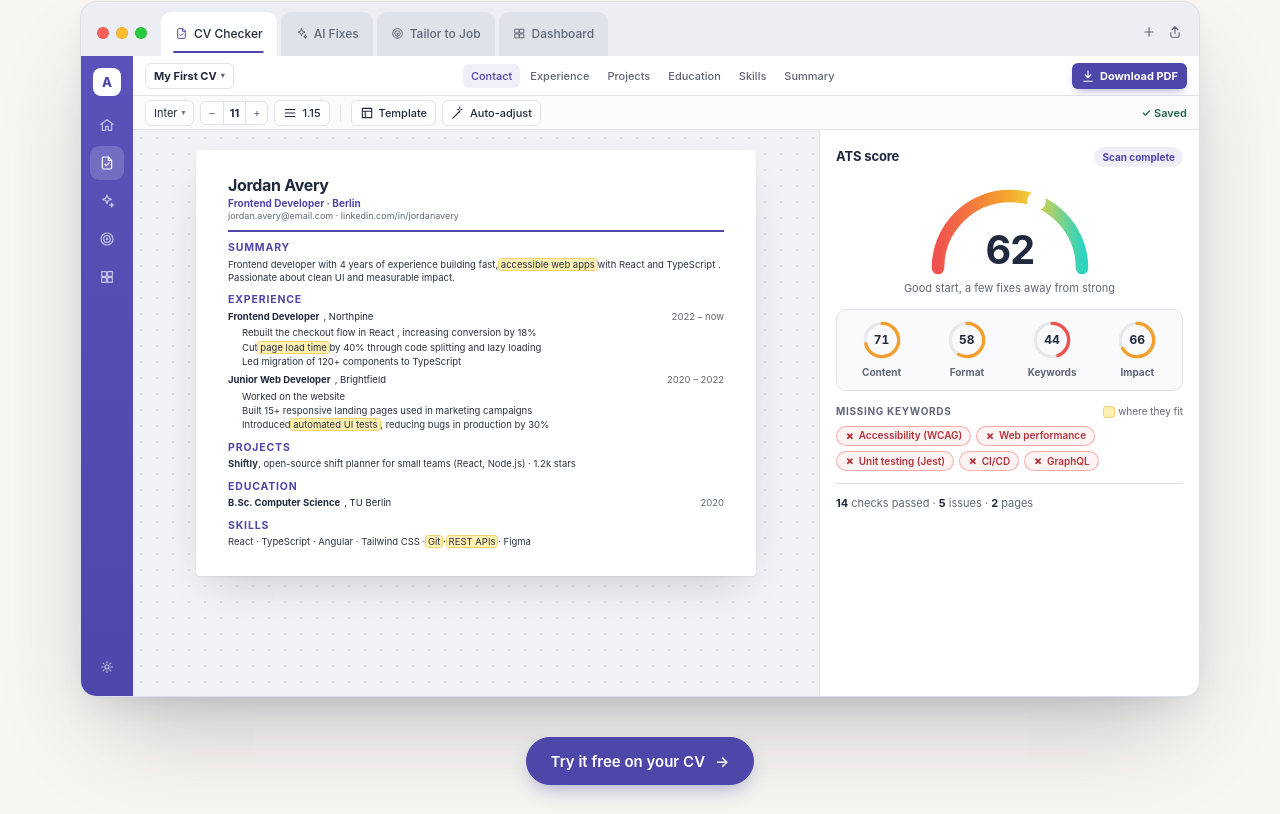
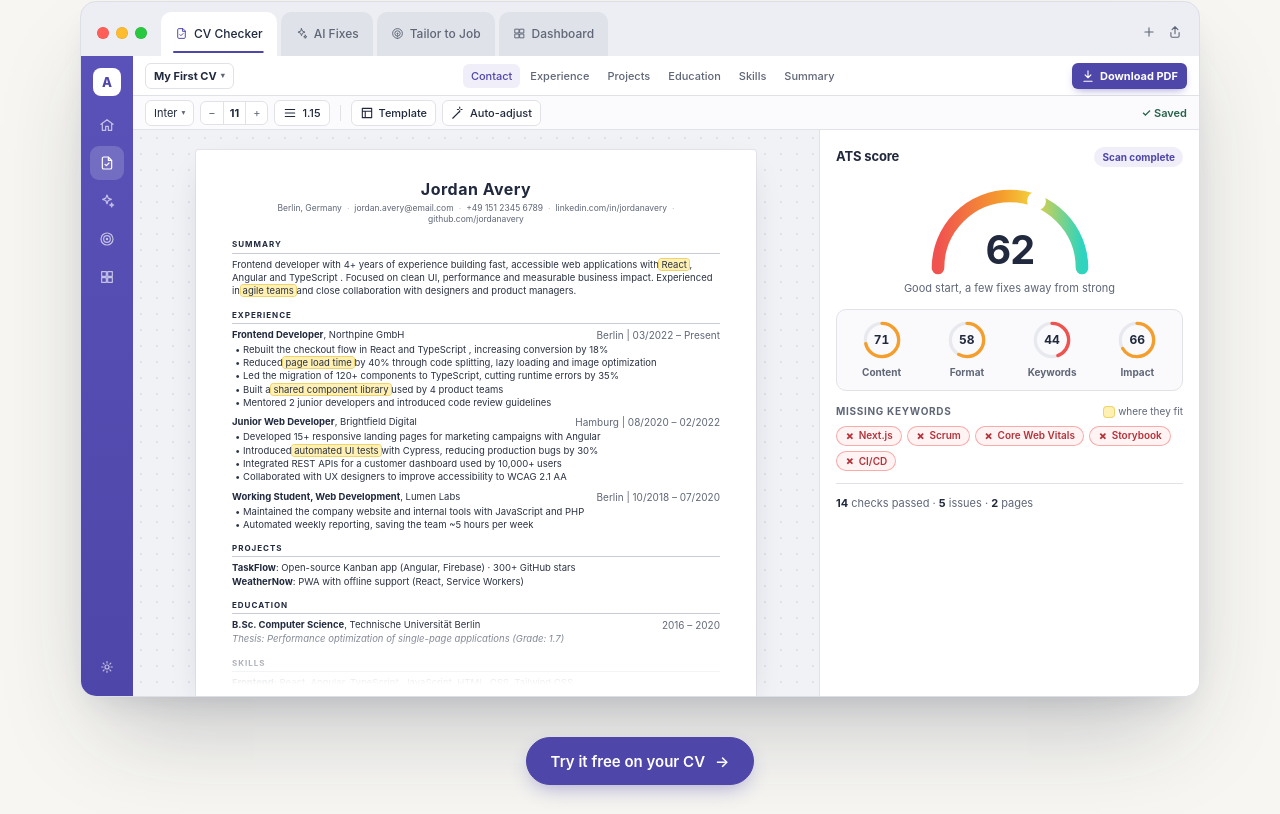
Before and after one commit to rayan9brx/ai-application-assistant, an Angular app in the folder frontend/: page / in a window 1280 px wide. Shown: the part 786-1600 px from the top of the page. Built offline with nearby package versions, Linux system fonts and the light colour scheme.

Commit message:
style: realistic cv in demo window

```diff
--- a/frontend/src/app/demo-window-cv.scss
+++ b/frontend/src/app/demo-window-cv.scss
@@ -1,18 +1,22 @@
-/* The CV page shown in the left of the demo app. */
+/* The CV page shown in the left of the demo app: an A4-style sheet cut off by the window edge. */
 .canvas { display: flex; justify-content: center; min-width: 0; min-height: 0; overflow: hidden; padding: 20px 24px 0; background: #f1f2f6; background-image: radial-gradient(#dfe1e8 1px, transparent 1px); background-size: 16px 16px; }
-.paper { width: 100%; max-width: 560px; height: max-content; padding: 26px 32px 28px; border-radius: 4px; background: #fff; color: #2b3242; box-shadow: 0 1px 2px #20293d14, 0 18px 40px -16px #20293d38; font-size: 9.5px; line-height: 1.4; }
+.paper { position: relative; width: 100%; max-width: 560px; min-height: 0; overflow: hidden; padding: 30px 36px 0; border-radius: 3px 3px 0 0; background: #fff; color: #2b3242; box-shadow: 0 0 0 1px #20293d0f, 0 12px 32px -12px #20293d38; font-size: 9.5px; line-height: 1.4; }
+.paper::after { content: ''; position: absolute; right: 0; bottom: 0; left: 0; z-index: 3; height: 72px; background: linear-gradient(#fff0, #fff 85%); pointer-events: none; }
 .paper p { margin: 0; }
-.paper ul { margin: 3px 0 0; padding-left: 14px; }
-.paper li { position: relative; margin-bottom: 1px; }
-.paper li::marker { color: var(--accent); }
-.cv-header { margin-bottom: 2px; padding-bottom: 8px; border-bottom: 2px solid var(--accent); }
-.cv-name { color: var(--ink); font-size: 16px; font-weight: 750; letter-spacing: -.02em; line-height: 1.2; }
-.cv-role { color: var(--accent); font-size: 10px; font-weight: 650; }
-.cv-contact { color: var(--muted); font-size: 9px; }
-.cv-head { margin-top: 9px !important; margin-bottom: 2px !important; color: var(--accent); font-size: 10.5px; font-weight: 750; letter-spacing: .08em; text-transform: uppercase; }
-.cv-job + .cv-job { margin-top: 5px; }
-.cv-job-title { display: flex; gap: 4px; color: var(--ink); }
-.cv-job-title span { margin-left: auto; color: var(--muted); white-space: nowrap; }
+.paper b { color: var(--ink); font-weight: 650; }
+.cv-header { margin-bottom: 10px; text-align: center; }
+.cv-name { color: var(--ink); font-size: 16px; font-weight: 700; letter-spacing: .03em; line-height: 1.2; }
+.cv-contact { display: flex; flex-wrap: wrap; justify-content: center; gap: 0 5px; margin-top: 3px !important; color: var(--muted); font-size: 8.5px; }
+.sep { color: #b7bbc6; }
+.cv-section { margin-top: 9px; }
+.cv-head { margin: 0 0 4px; padding-bottom: 2px; border-bottom: .75px solid #c9ccd6; color: var(--ink); font-size: 11px; font-weight: 700; font-variant-caps: all-small-caps; letter-spacing: .09em; line-height: 1.3; }
+.cv-entry + .cv-entry { margin-top: 6px; }
+.cv-row { display: flex; justify-content: space-between; gap: 10px; }
+.cv-meta { flex: none; color: var(--muted); white-space: nowrap; }
+.paper ul { margin: 1px 0 0; padding: 0; list-style: none; }
+.paper li { position: relative; padding-left: 11px; }
+.paper li::before { content: '•'; position: absolute; left: 3px; color: #2b3242; }
+.cv-note { color: var(--muted); font-style: italic; }
 
 /* Highlights driven by the side panel. */
 mark { margin: 0 -2px; padding: 0 2px; border-radius: 3px; background: transparent; color: inherit; transition: background-color .45s ease, box-shadow .45s ease, color .45s ease; }
@@ -36,7 +40,7 @@ mark[data-tone='ok'] { background: #daf3e5; box-shadow: 0 0 0 1px #9fd9b8; color
 
 @media (max-width: 1100px) {
   .canvas { padding: 20px 18px 0; }
-  .paper { padding: 22px 24px; font-size: 9px; }
+  .paper { padding: 24px 26px 0; font-size: 9px; }
 }
 
 @media (prefers-reduced-motion: reduce) {
--- a/frontend/src/app/demo-window.html
+++ b/frontend/src/app/demo-window.html
@@ -89,27 +89,36 @@
             <article class="paper">
               <header class="cv-header">
                 <p class="cv-name">Jordan Avery</p>
-                <p class="cv-role">Frontend Developer · Berlin</p>
-                <p class="cv-contact">jordan.avery&#64;email.com · linkedin.com/in/jordanavery</p>
+                <p class="cv-contact">
+                  @for (item of cv.contact; track item; let last = $last) {
+                    <span>{{ item }}</span>@if (!last) {<span class="sep">·</span>}
+                  }
+                </p>
               </header>
 
-              <p class="cv-head">Summary</p>
+              <section class="cv-section">
+                <h4 class="cv-head">Summary</h4>
                 <p><ng-container *ngTemplateOutlet="text; context: { $implicit: cv.summary }" /></p>
+              </section>
 
-              <p class="cv-head">Experience</p>
+              <section class="cv-section">
+                <h4 class="cv-head">Experience</h4>
                 @for (job of cv.jobs; track job.company) {
-                <div class="cv-job">
-                  <p class="cv-job-title"><b>{{ job.role }}</b>, {{ job.company }} <span>{{ job.dates }}</span></p>
+                  <div class="cv-entry">
+                    <p class="cv-row">
+                      <span><b>{{ job.role }}</b>, {{ job.company }}</span>
+                      <span class="cv-meta">{{ job.place }} | {{ job.dates }}</span>
+                    </p>
                     <ul>
                       @for (bullet of job.bullets; track $index) {
                         @if (bullet) {
                           <li><ng-container *ngTemplateOutlet="text; context: { $implicit: bullet }" /></li>
                         } @else {
                           <li class="fix-line" [attr.data-state]="bulletState()">
-                          @if (bulletState() === 'fixed') {
-                            <span [class.flash]="tab().id === 'fixes'">{{ fixedBullet }}</span>
-                          } @else {
-                            <span>{{ weakBullet }}</span>
+                            @switch (bulletState()) {
+                              @case ('original') { <span>{{ originalBullet }}</span> }
+                              @case ('fixed') { <span class="flash">{{ fixedBullet }}</span> }
+                              @default { <span>{{ weakBullet }}</span> }
                             }
                             @if (autoplay && tab().id === 'fixes' && cursor().opacity > 0) {
                               <span
@@ -127,15 +136,40 @@
                     </ul>
                   </div>
                 }
+              </section>
 
-              <p class="cv-head">Projects</p>
-              <p><b>Shiftly</b>, open-source shift planner for small teams (React, Node.js) · 1.2k stars</p>
+              <section class="cv-section">
+                <h4 class="cv-head">Projects</h4>
+                @for (project of cv.projects; track project.name) {
+                  <p><b>{{ project.name }}</b>: {{ project.text }}</p>
+                }
+              </section>
 
-              <p class="cv-head">Education</p>
-              <p class="cv-job-title"><b>B.Sc. Computer Science</b>, TU Berlin <span>2020</span></p>
+              <section class="cv-section">
+                <h4 class="cv-head">Education</h4>
+                <p class="cv-row">
+                  <span><b>{{ cv.education.degree }}</b>, {{ cv.education.school }}</span>
+                  <span class="cv-meta">{{ cv.education.dates }}</span>
+                </p>
+                <p class="cv-note">{{ cv.education.note }}</p>
+              </section>
 
-              <p class="cv-head">Skills</p>
-              <p><ng-container *ngTemplateOutlet="text; context: { $implicit: cv.skills }" /></p>
+              <section class="cv-section">
+                <h4 class="cv-head">Skills</h4>
+                @for (group of cv.skills; track group.label) {
+                  <p class="cv-skill"><b>{{ group.label }}:</b> {{ group.text }}</p>
+                }
+              </section>
+
+              <section class="cv-section">
+                <h4 class="cv-head">Languages</h4>
+                <p>{{ cv.languages }}</p>
+              </section>
+
+              <section class="cv-section">
+                <h4 class="cv-head">Certifications</h4>
+                <p>{{ cv.certifications }}</p>
+              </section>
             </article>
           </div>
 
--- a/frontend/src/app/demo-window.scss
+++ b/frontend/src/app/demo-window.scss
@@ -74,7 +74,7 @@ h2 { max-width: 20ch; font-size: clamp(2rem, 4.4vw, 3.25rem); line-height: 1.05;
 .divider { width: 1px; height: 16px; margin-inline: 4px; background: var(--line); }
 .saved { margin-left: auto; color: var(--success); font-weight: 600; }
 
-.workspace { display: grid; flex: 1; grid-template-columns: minmax(0, 1fr) 380px; min-height: 0; }
+.workspace { display: grid; flex: 1; grid-template-columns: minmax(0, 1fr) 380px; grid-template-rows: minmax(0, 1fr); min-height: 0; }
 .side { position: relative; min-height: 0; overflow: hidden; padding: 16px; border-left: 1px solid var(--line); background: #fff; }
 .panel { animation: panel-in .45s cubic-bezier(.2, .7, .2, 1) both; }
 @keyframes panel-in { from { opacity: 0; transform: translate(16px, 4px); } to { opacity: 1; transform: none; } }
--- a/frontend/src/app/demo-window.ts
+++ b/frontend/src/app/demo-window.ts
@@ -65,58 +65,94 @@ const parse = (source: string): Segment[] =>
       return match ? { text: match[1], mark: match[2] } : { text: part };
     });
 
-const WEAK_BULLET = 'Worked on the website';
+const WEAK_BULLET = 'Worked on the company website';
 const FIXED_BULLET = 'Redesigned 12 product pages in React, improving mobile conversion by 22%';
+/** The real Lumen Labs bullet; the AI Fixes tab swaps in WEAK_BULLET so it has something to rewrite. */
+const ORIGINAL_BULLET = 'Maintained the company website and internal tools with JavaScript and PHP';
 
+/** Marks use `[text|id id…]`; ids are the anchors the Checker and Tailor tabs highlight. */
 const CV = {
+  contact: [
+    'Berlin, Germany',
+    'jordan.avery@email.com',
+    '+49 151 2345 6789',
+    'linkedin.com/in/jordanavery',
+    'github.com/jordanavery',
+  ],
   summary: parse(
-    'Frontend developer with 4 years of experience building fast, [accessible web apps|a11y] with [React|react] and [TypeScript|ts]. Passionate about clean UI and measurable impact.',
+    'Frontend developer with 4+ years of experience building fast, accessible web applications with [React|react nextjs], Angular and [TypeScript|ts]. Focused on clean UI, [performance|perf] and measurable business impact. Experienced in [agile teams|scrum] and close collaboration with designers and product managers.',
   ),
   jobs: [
     {
       role: 'Frontend Developer',
-      company: 'Northpine',
-      dates: '2022 – now',
+      company: 'Northpine GmbH',
+      place: 'Berlin',
+      dates: '03/2022 – Present',
       bullets: [
-        parse('Rebuilt the checkout flow in [React|react], increasing conversion by 18%'),
-        parse('Cut [page load time|perf] by 40% through code splitting and lazy loading'),
-        parse('Led migration of 120+ components to [TypeScript|ts]'),
+        parse('Rebuilt the checkout flow in [React|react] and [TypeScript|ts], increasing conversion by 18%'),
+        parse('Reduced [page load time|vitals] by 40% through code splitting, lazy loading and image optimization'),
+        parse('Led the migration of 120+ components to TypeScript, cutting runtime errors by 35%'),
+        parse('Built a [shared component library|storybook] used by 4 product teams'),
+        parse('Mentored 2 junior developers and introduced code review guidelines'),
       ],
     },
     {
       role: 'Junior Web Developer',
-      company: 'Brightfield',
-      dates: '2020 – 2022',
+      company: 'Brightfield Digital',
+      place: 'Hamburg',
+      dates: '08/2020 – 02/2022',
       bullets: [
-        null,
-        parse('Built 15+ responsive landing pages used in marketing campaigns'),
-        parse('Introduced [automated UI tests|testing], reducing bugs in production by 30%'),
+        parse('Developed 15+ responsive landing pages for marketing campaigns with Angular'),
+        parse('Introduced [automated UI tests|cicd testing] with Cypress, reducing production bugs by 30%'),
+        parse('Integrated [REST APIs|rest] for a customer dashboard used by 10,000+ users'),
+        parse('Collaborated with UX designers to improve accessibility to [WCAG 2.1 AA|wcag]'),
       ],
     },
+    {
+      role: 'Working Student, Web Development',
+      company: 'Lumen Labs',
+      place: 'Berlin',
+      dates: '10/2018 – 07/2020',
+      bullets: [null, parse('Automated weekly reporting, saving the team ~5 hours per week')],
+    },
   ],
-  skills: parse(
-    '[React|react] · [TypeScript|ts] · Angular · Tailwind CSS · [Git|cicd] · [REST APIs|api] · Figma',
-  ),
+  projects: [
+    { name: 'TaskFlow', text: 'Open-source Kanban app (Angular, Firebase) · 300+ GitHub stars' },
+    { name: 'WeatherNow', text: 'PWA with offline support (React, Service Workers)' },
+  ],
+  education: {
+    degree: 'B.Sc. Computer Science',
+    school: 'Technische Universität Berlin',
+    dates: '2016 – 2020',
+    note: 'Thesis: Performance optimization of single-page applications (Grade: 1.7)',
+  },
+  skills: [
+    { label: 'Frontend', text: 'React, Angular, TypeScript, JavaScript, HTML, CSS, Tailwind CSS' },
+    { label: 'Tools', text: 'Git, Jest, Cypress, Webpack, Vite, Figma, Jira' },
+    { label: 'Backend & APIs', text: 'REST, GraphQL, Node.js, basic Spring Boot' },
+  ],
+  languages: 'German (native) · English (C1) · French (B1)',
+  certifications: 'AWS Certified Cloud Practitioner (2023) · Google UX Design Certificate (2022)',
 };
 
-/** CV Checker: missing keywords and the CV spot each one belongs in. */
+/** CV Checker: missing keywords, highlighted at the CV phrase each one belongs next to. */
 const MISSING = [
-  { label: 'Accessibility (WCAG)', anchor: 'a11y' },
-  { label: 'Web performance', anchor: 'perf' },
-  { label: 'Unit testing (Jest)', anchor: 'testing' },
+  { label: 'Next.js', anchor: 'nextjs' },
+  { label: 'Scrum', anchor: 'scrum' },
+  { label: 'Core Web Vitals', anchor: 'vitals' },
+  { label: 'Storybook', anchor: 'storybook' },
   { label: 'CI/CD', anchor: 'cicd' },
-  { label: 'GraphQL', anchor: 'api' },
 ];
 const missingAt = (i: number) => 1600 + i * 500;
 
-/** Tailor to Job: required skills that flip from missing to matched. */
+/** Tailor to Job: required skills that flip from missing to matched, highlighted where the CV proves them. */
 const REQUIRED = [
   { label: 'React', anchor: 'react' },
   { label: 'TypeScript', anchor: 'ts' },
   { label: 'Unit testing', anchor: 'testing' },
-  { label: 'Accessibility', anchor: 'a11y' },
+  { label: 'Accessibility', anchor: 'wcag' },
   { label: 'Performance', anchor: 'perf' },
-  { label: 'REST APIs', anchor: 'api' },
+  { label: 'REST APIs', anchor: 'rest' },
 ];
 const flipAt = (i: number) => 1800 + i * 420;
 
@@ -139,6 +175,7 @@ export class DemoWindow {
   readonly icons = ICONS;
   readonly cv = CV;
   readonly weakBullet = WEAK_BULLET;
+  readonly originalBullet = ORIGINAL_BULLET;
   readonly fixedBullet = FIXED_BULLET;
   readonly autoplay = !prefersReducedMotion();
 
@@ -175,7 +212,7 @@ export class DemoWindow {
 
   // ---- AI Fixes ----
   readonly upNext = [
-    { title: 'No measurable result', where: 'Built 15+ responsive landing pages…', severity: 'Medium' },
+    { title: 'No measurable result', where: 'Developed 15+ responsive landing pages…', severity: 'Medium' },
     { title: 'Missing keyword: CI/CD', where: 'Skills', severity: 'Medium' },
     { title: 'Summary could be shorter', where: 'Summary', severity: 'Low' },
   ];
@@ -189,11 +226,9 @@ export class DemoWindow {
   readonly typed = computed(() =>
     FIXED_BULLET.slice(0, Math.round(FIXED_BULLET.length * clamp((this.elapsed() - FIX.type) / (FIX.typed - FIX.type)))),
   );
-  /** How the weak Brightfield bullet looks in the CV for the current tab and moment. */
-  readonly bulletState = computed<'weak' | 'target' | 'fixed'>(() => {
-    const id = this.tab().id;
-    if (id === 'checker') return 'weak';
-    if (id !== 'fixes') return 'fixed';
+  /** The first Lumen Labs bullet: its real text, except in AI Fixes where it starts weak and gets rewritten. */
+  readonly bulletState = computed<'original' | 'weak' | 'target' | 'fixed'>(() => {
+    if (this.tab().id !== 'fixes') return 'original';
     const t = this.elapsed();
     return t >= FIX.applied ? 'fixed' : t >= FIX.select ? 'target' : 'weak';
   });
@@ -278,13 +313,14 @@ export class DemoWindow {
   /** Highlight for a marked CV spot: yellow while the checker lists it, green once tailoring matches it. */
   markTone(mark: string | undefined): 'warn' | 'ok' | null {
     if (!mark) return null;
+    const ids = mark.split(' ');
     const id = this.tab().id;
     if (id === 'checker') {
-      const i = MISSING.findIndex((k) => k.anchor === mark);
+      const i = MISSING.findIndex((k) => ids.includes(k.anchor));
       return i >= 0 && this.after(missingAt(i)) ? 'warn' : null;
     }
     if (id === 'tailor') {
-      const i = REQUIRED.findIndex((k) => k.anchor === mark);
+      const i = REQUIRED.findIndex((k) => ids.includes(k.anchor));
       return i >= 0 && this.after(flipAt(i)) ? 'ok' : null;
     }
     return null;
```
Lines whose indentation alone changed are shown as unchanged.
